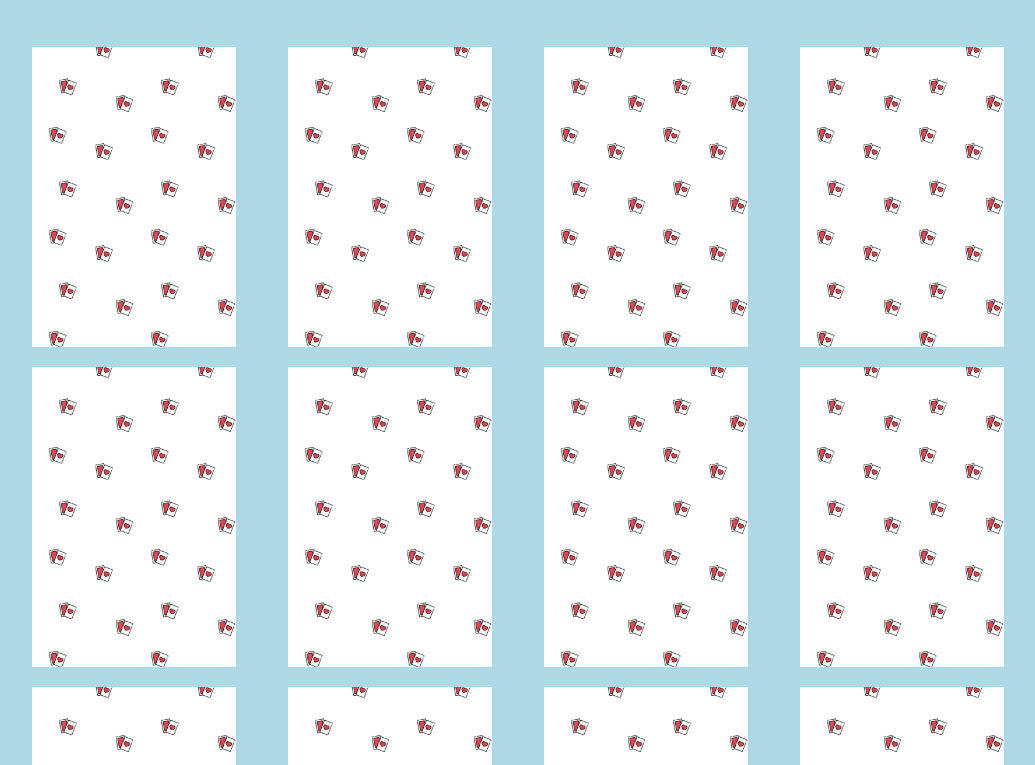
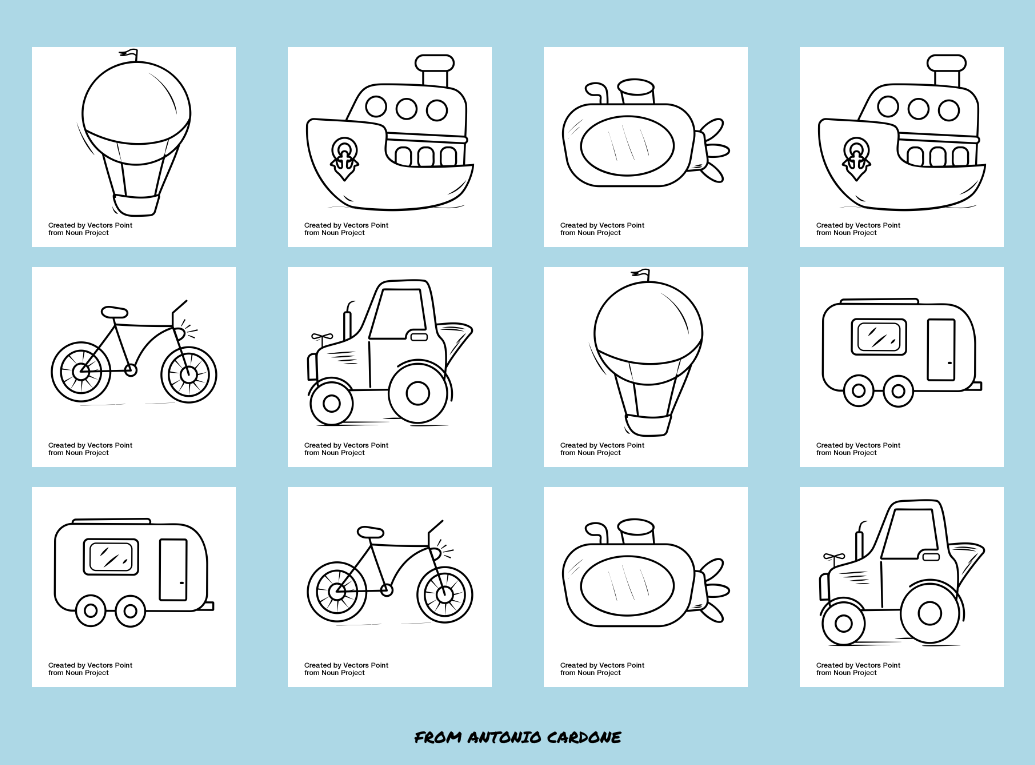
Before and after one commit to anto991nio/html-css-memory, a plain HTML site: page index.html in a window 1280 px wide. Shown: the part 179-944 px from the top of the page, without its empty margins (122-1157 px from the left). Drawn offline with Linux system fonts and the light colour scheme.

Commit message:
Aggiunge immagini

```diff
--- a/index.html
+++ b/index.html
@@ -10,35 +10,59 @@
     <title>html-css-memory</title>
 </head>
 <body>
-
+    <!-- Titolo del gioco -->
     <header>
         <h1>MEMORY GAME</h1>
     </header>
-
+    <!-- Carte del gioco -->
     <main class="container">
 
         <section class="clearfix">
-            <div class="form"></div>
-            <div class="form"></div>
-            <div class="form"></div>
-            <div class="form"></div>
+            <div class="form">
+                <img class="balloon" src="noun_air_balloon_3134741.png" alt="balloon">
+            </div>
+            <div class="form">
+                <img class="cruiseship" src="noun_Cruise_Ship_3134824.png" alt="cruiseship">
+            </div>
+            <div class="form">
+                <img class="submarine "src="noun_Submarine_3134738.png" alt="submarine">
+            </div>
+            <div class="form">
+                <img class="cruiseship" src="noun_Cruise_Ship_3134824.png" alt="cruiseship">
+            </div>
         </section>
         <section class="clearfix">
-            <div class="form"></div>
-            <div class="form"></div>
-            <div class="form"></div>
-            <div class="form"></div>
+            <div class="form">
+                <img class="bicycle" src="noun_Bicycle_3134821.png" alt="bicycle">
+            </div>
+            <div class="form">
+                <img class="tractor" src="noun_Tractor_3134797.png" alt="tractor">
+            </div>
+            <div class="form">
+                <img class="balloon" src="noun_air_balloon_3134741.png" alt="balloon">
+            </div>
+            <div class="form">
+                <img class="tram" src="noun_Tram_3134750.png" alt="tram">
+            </div>
         </section>
         <section class="clearfix">
-            <div class="form"></div>
-            <div class="form"></div>
-            <div class="form"></div>
-            <div class="form"></div>
+            <div class="form">
+                <img class="tram" src="noun_Tram_3134750.png" alt="tram">
+            </div>
+            <div class="form">
+                <img class="bicycle" src="noun_Bicycle_3134821.png" alt="bicycle">
+            </div>
+            <div class="form">
+                <img class="submarine "src="noun_Submarine_3134738.png" alt="submarine">
+            </div>
+            <div class="form">
+                <img class="tractor" src="noun_Tractor_3134797.png" alt="tractor">
+            </div>
         </section>
 
     </main>
-
-    <footer></footer>
+    <!-- autore -->
+    <footer>FROM ANTONIO CARDONE</footer>
 
 </body>
 </html>
--- a/style.css
+++ b/style.css
@@ -35,8 +35,21 @@ h1{
 .form{
     width: 20%;
     background-image: url( pattern.png);
-    height: 300px;
+    height: 200px;
     float: left;
     margin: 20px 2.5% 0 2.5%  ;
     background-size: contain;
 }
+
+img{
+    width: 100%;
+    height: 100%;
+    object-fit: contain;
+    background-color: white;
+}
+
+footer{
+    text-align: center;
+    height: 100PX;
+    line-height: 100PX;
+}
```
